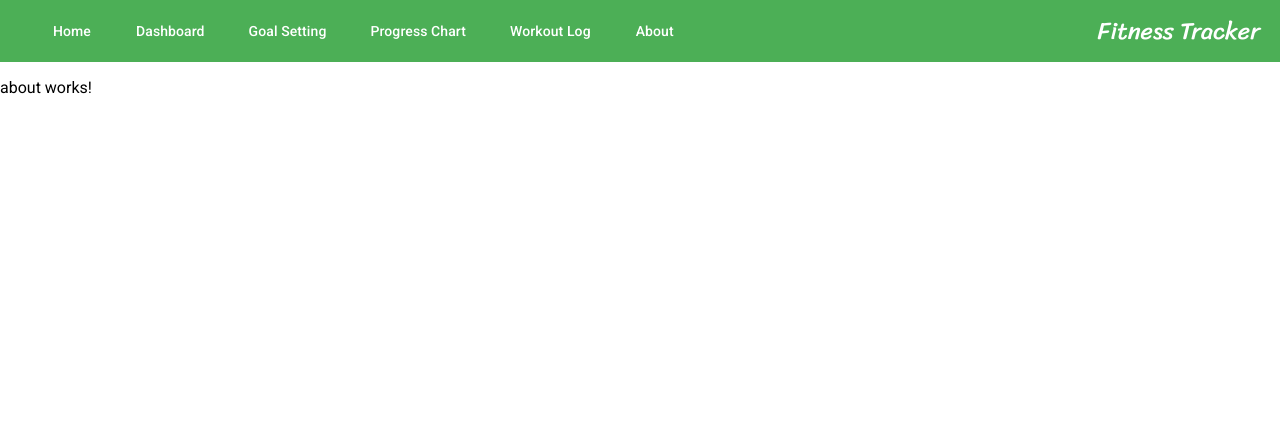
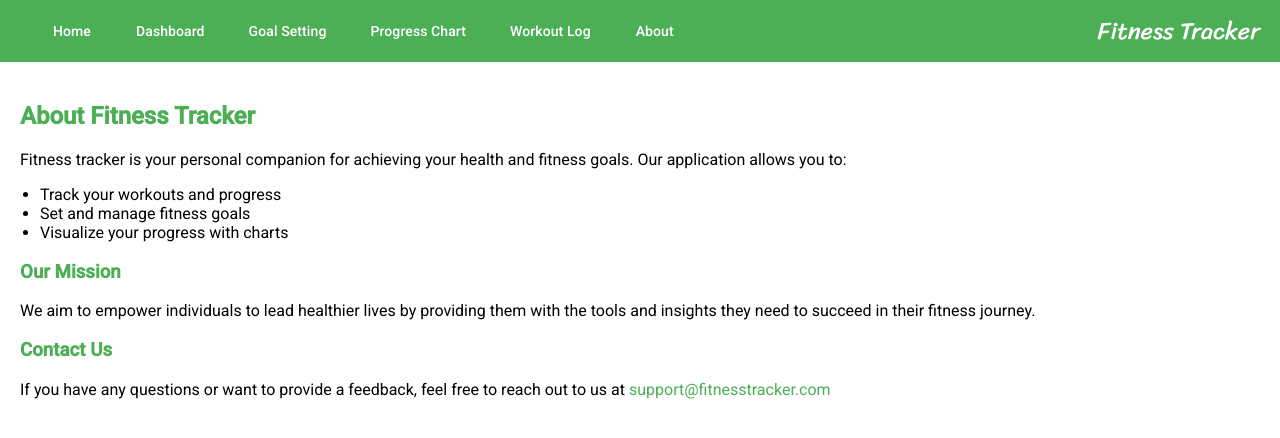
Before and after one commit to AristeaLachana/fitness-tracker, an Angular app: page /about in a window 1280 px wide. Shown: the top 438 px of the page. Built offline with nearby package versions, Linux system fonts and the light colour scheme.

Commit message:
About Page

```diff
--- a/src/app/about/about.component.css
+++ b/src/app/about/about.component.css
@@ -0,0 +1,22 @@
+.about-container {
+    padding: 20px;
+    text-align: left;
+}
+
+h2, h3 {
+    color: #4CAF56;
+}
+
+ul {
+    margin: 10px 0;
+    padding-left: 20px;
+}
+
+a {
+    color: #4CAF56;
+    text-decoration: none;
+}
+
+a:hover {
+    text-decoration: underline;
+}
--- a/src/app/about/about.component.html
+++ b/src/app/about/about.component.html
@@ -1 +1,13 @@
-<p>about works!</p>
+<div class="about-container">
+    <h2>About Fitness Tracker</h2>
+    <p>Fitness tracker is your personal companion for achieving your health and fitness goals. Our application allows you to:</p>
+    <ul>
+        <li>Track your workouts and progress</li>
+        <li>Set and manage fitness goals</li>
+        <li>Visualize your progress with charts</li>
+    </ul>
+    <h3>Our Mission</h3>
+    <p>We aim to empower individuals to lead healthier lives by providing them with the tools and insights they need to succeed in their fitness journey.</p>
+    <h3>Contact Us</h3>
+    <p>If you have any questions or want to provide a feedback, feel free to reach out to us at <a href="mailto:support@fitnesstracker.com">support&#64;fitnesstracker.com</a></p>
+</div>
--- a/src/app/about/about.component.ts
+++ b/src/app/about/about.component.ts
@@ -2,6 +2,7 @@ import { Component } from '@angular/core';
 
 @Component({
   selector: 'app-about',
+  standalone: true,
   imports: [],
   templateUrl: './about.component.html',
   styleUrl: './about.component.css'
```
